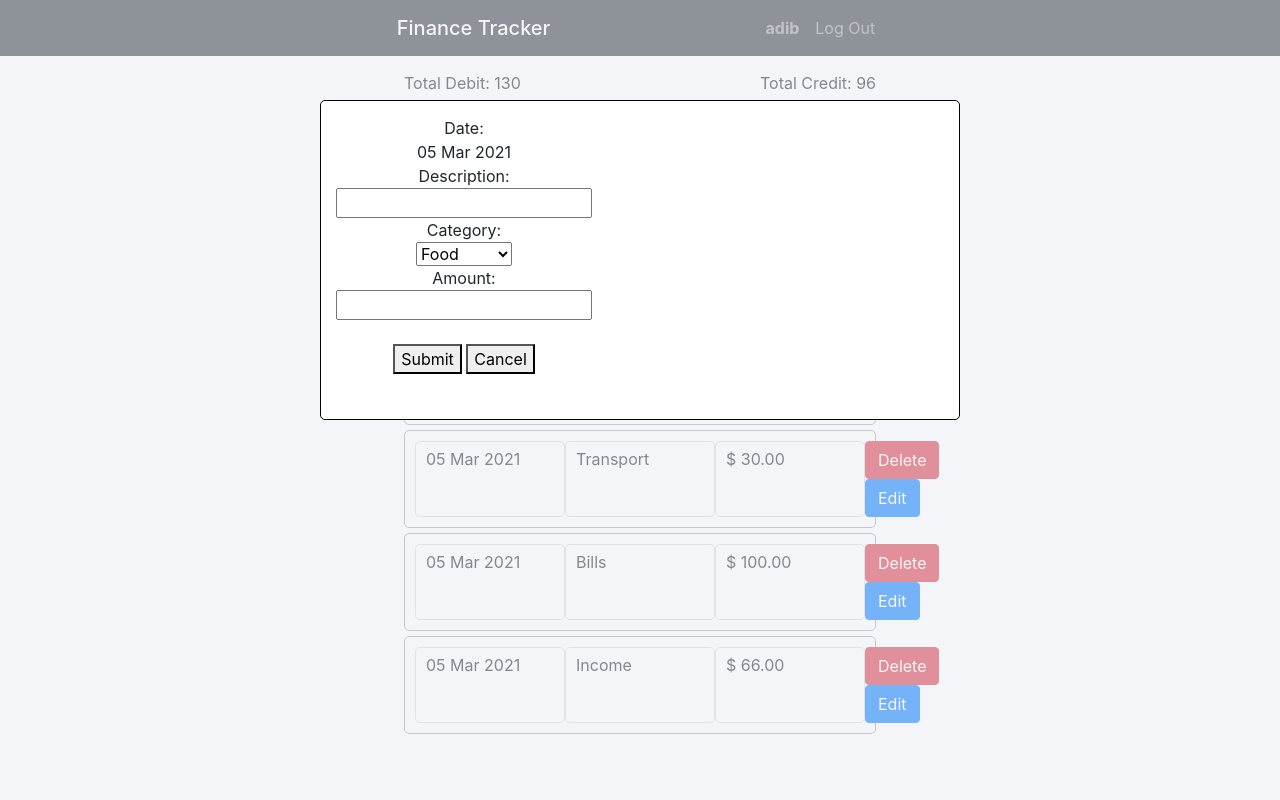
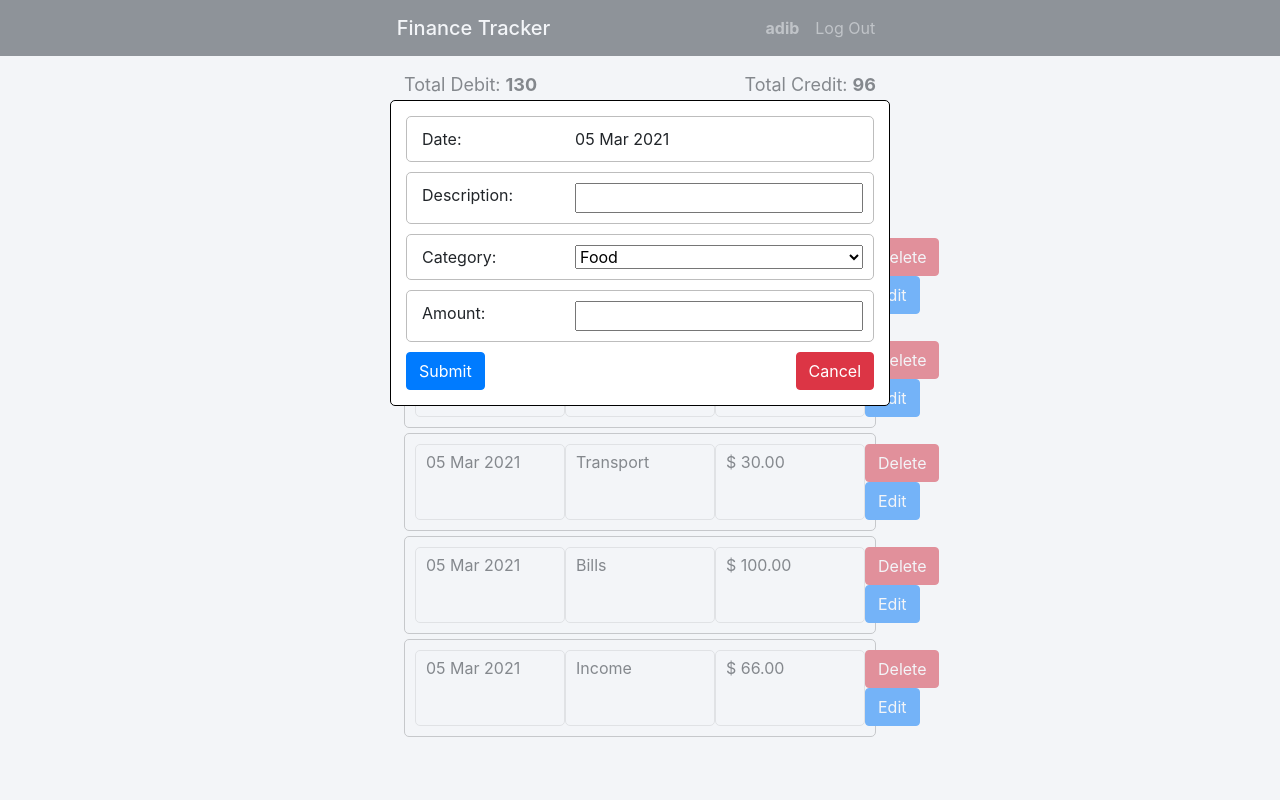
Before and after one commit to FahimAdib/financeapp, a Django app: page / in a window 1280 px wide, after a click on "Add Transaction". Run offline with Django 3.2, Linux system fonts and the light colour scheme; a user stored in the database is signed in; data comes from the database, SQL or seed files in the repository; both versions use the stored data as it was after the commit; some libraries are stand-ins or nearby versions.

Commit message:
CSS added

```diff
--- a/tracker/static/tracker/styles.css
+++ b/tracker/static/tracker/styles.css
@@ -8,44 +8,41 @@
     text-align:center;
     z-index: 1000;
     background-color: rgba(232, 236, 241, 0.5);
-}
 
-#overlay_edit {
-    visibility: hidden;
-    position: absolute;
-    left: 0px;
-    top: 0px;
-    width:100%;
-    height:100%;
-    text-align:center;
-    z-index: 1000;
-    background-color: rgba(232, 236, 241, 0.5)
+    display: flex;
+    flex-direction: column;
+    justify-content: space-between;
 }
 
 
 
-#overlay div {
-    width:50vw;
-    height: 40vh;
+
+#overlay_container {
+    width: 500px;
+    height: auto;
     margin: 100px auto;
     background-color: #fff;
     border:1px solid #000;
     padding:15px;
-    text-align:center;
+    text-align:left;
     border-radius: 5px;
+}
+
+.entry_element {
+    border: 1px solid rgb(189, 189, 189);
+    border-radius: 5px;
+    margin-bottom: 10px;
     display: flex;
     flex-direction: row;
     justify-content: space-between;
 }
 
-#overlay_edit div {
-    width:300px;
-    margin: 100px auto;
-    background-color: #fff;
-    border:1px solid #000;
-    padding:15px;
-    text-align:center;
+.entry_buttons{
+    display: flex;
+    flex-direction: row;
+    justify-content: space-between;
 }
+
 
 body {
     height:100%;
@@ -104,3 +101,30 @@ body {
 #add_new {
     margin: 5px;
 }
+
+.tags, .fields {
+    margin: 5px;
+    padding: 5px;
+    padding-left: 10px;
+    border-radius: 5px;
+}
+
+.tags {
+    width: 25%;
+}
+
+.fields{
+    width: 65%;
+}
+
+form input{
+    width: 100;
+}
+
+input[type="text"], input[type="number"], select[name="category"] {
+    width: 100%;
+}
+
+.total {
+    font-size: large;
+}
--- a/tracker/templates/tracker/index.html
+++ b/tracker/templates/tracker/index.html
@@ -6,10 +6,10 @@
 <div class="container">
     <div class="debit_credit">
 
-<div id="debit">Total Debit: {{ debit.debit__sum|abs }}</div>
-<div id="credit">Total Credit: {{ credit.credit__sum|abs }}</div>
+<div id="debit" class="total">Total Debit: <span class="font-weight-bold"> {{ debit.debit__sum|abs }}</span></div>
+<div id="credit" class="total">Total Credit: <span class="font-weight-bold"> {{ credit.credit__sum|abs }}</span></div>
     </div>
-<div id="add_new"><button class="btn btn-primary" href="#" onclick='overlay()'>Add</button></div>
+<div id="add_new"><button class="btn btn-primary" href="#" onclick='overlay()'>Add Transaction</button></div>
 
 
 <div id="myBtnContainer">
@@ -50,64 +50,66 @@
 {% endfor %}
 </div>
 
-<div id="overlay_edit">
-    <div class="update_form">
-        <form action="/edit/{{ objects.uuid }}" method="post">
-            {% csrf_token %}
-
-            Date:
-            <br>
-            {{ objects.created|date:"d M Y" }}
-            <br>
-            Description:
-            <br>
-            {{ objects.description }}
-            <br>
-            Category:
-            <br>
-            {{ objects.category }}
-            <br>
-            Amount:
-            <br>
-            {{ objects.credit }}
-            <br><br>
-            <button type="submit" method="post" class="buttonAll">Submit</button>
-            <button id="cancelButton_edit">Cancel</button>
-
-        </form>
-    </div>
-</div>
-
 <div id="overlay">
+    <div id="overlay_container">
         <div class="insert_form">
             <form action="{% url 'insert' %}" method="post">
                 {% csrf_token %}
-                Date:
-                <br>
-                {% now "d M Y" %}
-                <br>
-                Description:
-                <br>
-                {{ form.descr }}
-                <br>
-                Category:
-                <br>
-                {{ form.category }}
-                <br>
-                Amount:
-                <br>
-                {{ form.value }}
-                <br><br>
-                <button type="submit" method="post" class="buttonAll">Submit</button>
-                <button id="cancelButton">Cancel</button>
+                <div class="entry_element">
+                    <div id="date_tag" class="tags">
+                     Date:
+                     </div>
+                     <div id="date_field" class="fields">
+                    {% now "d M Y" %}
+                    </div>
+                </div>
+                <div class="entry_element">
+                    <div id="descr_tag" class="tags">
+                    Description:
+                     </div>
+                     <div id="descr_field" class="fields">
+                     {{ form.descr }}
+                     </div>
+                </div>
+                <div class="entry_element">
+                    <div id="cat_tag" class="tags">
+                    Category:
+                    </div>
+                    <div id="cat_field" class="fields">
+                    {{ form.category }}
+                    </div>
+                </div>
+                <div class="entry_element">
+                    <div id="amount_tag" class="tags">
+                    Amount:
+                    </div>
+                    <div id="amount_field" class="fields">
+                     {{ form.value }}
+                    </div>
+                </div>
+                <div class="entry_buttons">
+                <button type="submit" method="post" class="btn btn-primary">Submit</button>
+                <button id="cancelButton"  class="btn btn-danger">Cancel</button>
+                </div>
 
             </form>
         </div>
+    </div>
 </div>
 
 
 
 <script>
+var btnContainer = document.getElementById("myBtnContainer");
+var btns = btnContainer.getElementsByClassName("btnF");
+for (var i = 0; i < btns.length; i++) {
+  btns[i].addEventListener("click", function() {
+    var current = document.getElementsByClassName("active");
+    current[0].className = current[0].className.replace(" active", "");
+    this.className += " active";
+  });
+}
+
 function overlay() {
 	el = document.getElementById("overlay");
 	el.style.visibility = (el.style.visibility == "visible") ? "hidden" : "visible";
@@ -151,15 +153,7 @@ function filterSelection(string){
     }
 }
 
-var btnContainer = document.getElementById("myBtnContainer");
-var btns = btnContainer.getElementsByClassName("btnF");
-for (var i = 0; i < btns.length; i++) {
-  btns[i].addEventListener("click", function() {
-    var current = document.getElementsByClassName("active");
-    current[0].className = current[0].className.replace(" active", "");
-    this.className += " active";
-  });
-}
+
 
 </script>
 {% endblock %}
```
Also changed, not shown: db.sqlite3.
